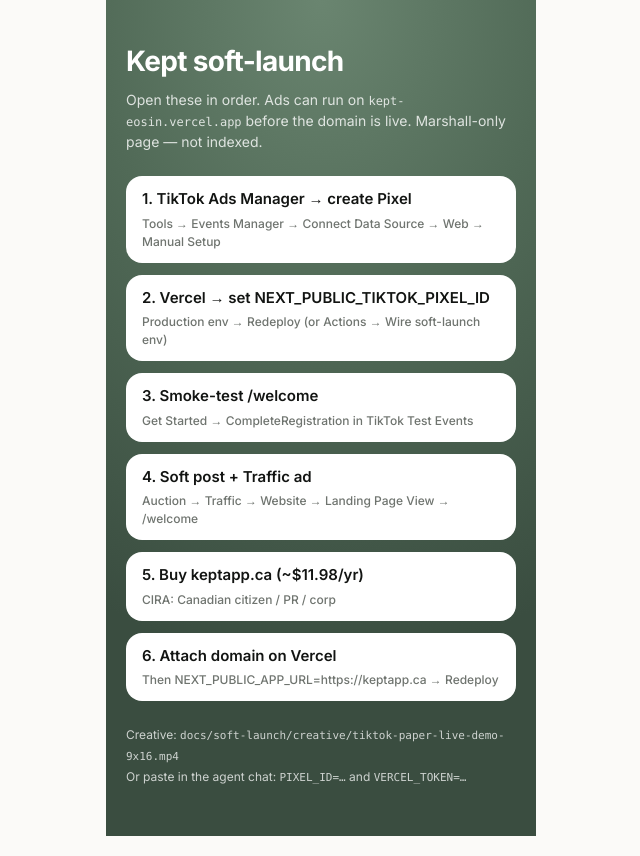
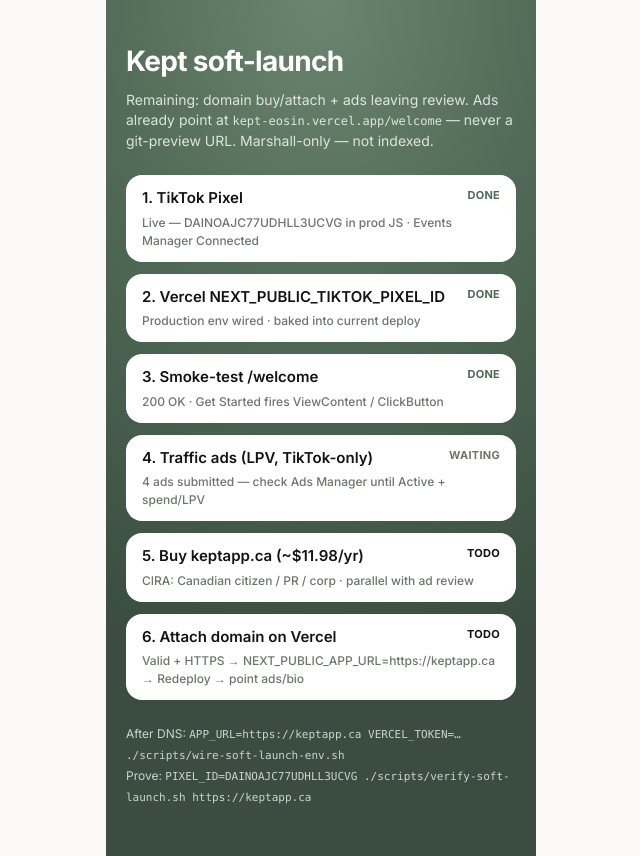
Before and after one commit to MarshallBuchner/kept, a Next.js app: page /soft-launch in a window 1280 px wide. Shown: the whole page, without its empty margins (319-959 px from the left). Built offline with nearby package versions, Linux system fonts and the light colour scheme; no server answers.

Commit message:
Surface remaining soft-launch gates for Marshall.
Mark Pixel/env/smoke done on /soft-launch, keep ads waiting + domain todo,
and make verify-soft-launch.sh omit completed Pixel from remaining gates.

Co-authored-by: Marshall Buchner <MarshallBuchner@users.noreply.github.com>

```diff
--- a/src/app/soft-launch/page.tsx
+++ b/src/app/soft-launch/page.tsx
@@ -5,38 +5,57 @@ export const metadata: Metadata = {
   robots: { index: false, follow: false },
 };
 
-const STEPS = [
+type StepStatus = "done" | "waiting" | "todo";
+
+const STEPS: ReadonlyArray<{
+  href: string;
+  title: string;
+  detail: string;
+  status: StepStatus;
+}> = [
   {
     href: "https://ads.tiktok.com/",
-    title: "1. TikTok Ads Manager → create Pixel",
-    detail: "Tools → Events Manager → Connect Data Source → Web → Manual Setup",
+    title: "1. TikTok Pixel",
+    detail: "Live — DAINOAJC77UDHLL3UCVG in prod JS · Events Manager Connected",
+    status: "done",
   },
   {
     href: "https://vercel.com/powr4/kept/settings/environment-variables",
-    title: "2. Vercel → set NEXT_PUBLIC_TIKTOK_PIXEL_ID",
-    detail: "Production env → Redeploy (or Actions → Wire soft-launch env)",
+    title: "2. Vercel NEXT_PUBLIC_TIKTOK_PIXEL_ID",
+    detail: "Production env wired · baked into current deploy",
+    status: "done",
   },
   {
     href: "https://kept-eosin.vercel.app/welcome",
     title: "3. Smoke-test /welcome",
-    detail: "Get Started → CompleteRegistration in TikTok Test Events",
+    detail: "200 OK · Get Started fires ViewContent / ClickButton",
+    status: "done",
   },
   {
     href: "https://ads.tiktok.com/",
-    title: "4. Soft post + Traffic ad",
-    detail: "Auction → Traffic → Website → Landing Page View → /welcome",
+    title: "4. Traffic ads (LPV, TikTok-only)",
+    detail: "4 ads submitted — check Ads Manager until Active + spend/LPV",
+    status: "waiting",
   },
   {
     href: "https://www.namecheap.com/domains/registration/results/?domain=keptapp.ca",
     title: "5. Buy keptapp.ca (~$11.98/yr)",
-    detail: "CIRA: Canadian citizen / PR / corp",
+    detail: "CIRA: Canadian citizen / PR / corp · parallel with ad review",
+    status: "todo",
   },
   {
     href: "https://vercel.com/powr4/kept/settings/domains",
     title: "6. Attach domain on Vercel",
-    detail: "Then NEXT_PUBLIC_APP_URL=https://keptapp.ca → Redeploy",
+    detail: "Valid + HTTPS → NEXT_PUBLIC_APP_URL=https://keptapp.ca → Redeploy → point ads/bio",
+    status: "todo",
   },
-] as const;
+];
+
+const STATUS_LABEL: Record<StepStatus, string> = {
+  done: "Done",
+  waiting: "Waiting",
+  todo: "Todo",
+};
 
 export default function SoftLaunchLauncherPage() {
   return (
@@ -48,9 +67,9 @@ export default function SoftLaunchLauncherPage() {
     >
       <h1 className="text-[28px] font-bold tracking-tight">Kept soft-launch</h1>
       <p className="mt-2 text-[14px] leading-5 text-white/80">
-        Open these in order. Ads can run on{" "}
-        <span className="font-mono text-[12px]">kept-eosin.vercel.app</span> before the domain is
-        live. Marshall-only page — not indexed.
+        Remaining: domain buy/attach + ads leaving review. Ads already point at{" "}
+        <span className="font-mono text-[12px]">kept-eosin.vercel.app/welcome</span> — never a
+        git-preview URL. Marshall-only — not indexed.
       </p>
 
       <ol className="mt-6 list-none space-y-3 p-0">
@@ -62,7 +81,20 @@ export default function SoftLaunchLauncherPage() {
               rel="noopener noreferrer"
               className="block rounded-2xl bg-white px-4 py-3 text-[15px] font-semibold text-ink"
             >
-              {step.title}
+              <span className="flex items-start justify-between gap-3">
+                <span>{step.title}</span>
+                <span
+                  className={
+                    step.status === "done"
+                      ? "shrink-0 text-[11px] font-bold uppercase tracking-wide text-accent"
+                      : step.status === "waiting"
+                        ? "shrink-0 text-[11px] font-bold uppercase tracking-wide text-muted"
+                        : "shrink-0 text-[11px] font-bold uppercase tracking-wide text-ink"
+                  }
+                >
+                  {STATUS_LABEL[step.status]}
+                </span>
+              </span>
               <span className="mt-1 block text-[12px] font-medium text-muted">{step.detail}</span>
             </a>
           </li>
@@ -70,10 +102,15 @@ export default function SoftLaunchLauncherPage() {
       </ol>
 
       <p className="mt-6 text-[12px] leading-5 text-white/75">
-        Creative: <code className="text-[11px]">docs/soft-launch/creative/tiktok-paper-live-demo-9x16.mp4</code>
+        After DNS:{" "}
+        <code className="text-[11px]">
+          APP_URL=https://keptapp.ca VERCEL_TOKEN=… ./scripts/wire-soft-launch-env.sh
+        </code>
         <br />
-        Or paste in the agent chat: <code className="text-[11px]">PIXEL_ID=…</code> and{" "}
-        <code className="text-[11px]">VERCEL_TOKEN=…</code>
+        Prove:{" "}
+        <code className="text-[11px]">
+          PIXEL_ID=DAINOAJC77UDHLL3UCVG ./scripts/verify-soft-launch.sh https://keptapp.ca
+        </code>
       </p>
     </main>
   );
```
Also changed, not shown: 2 other files (tests, documents, lock files or other folders).
